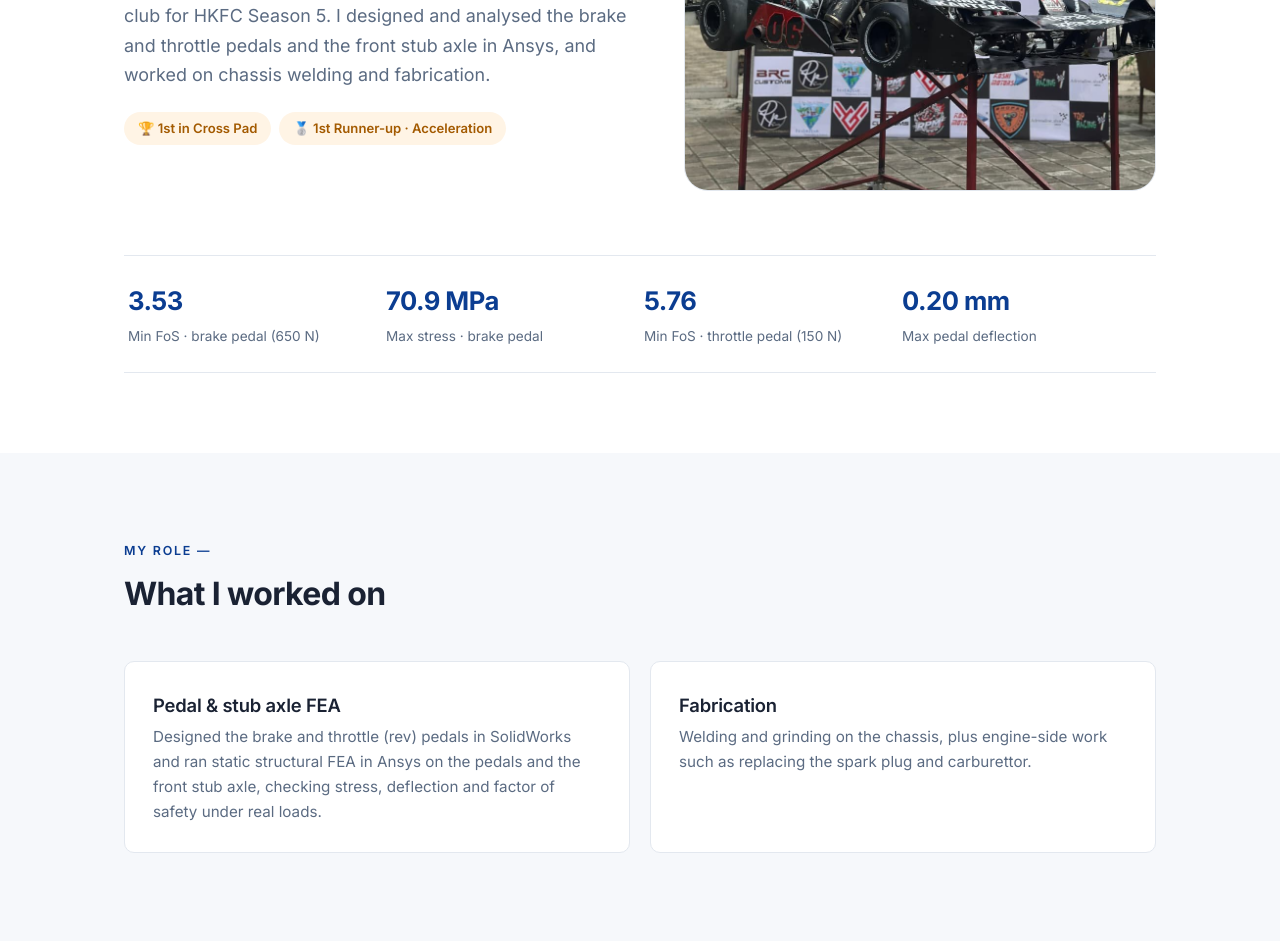
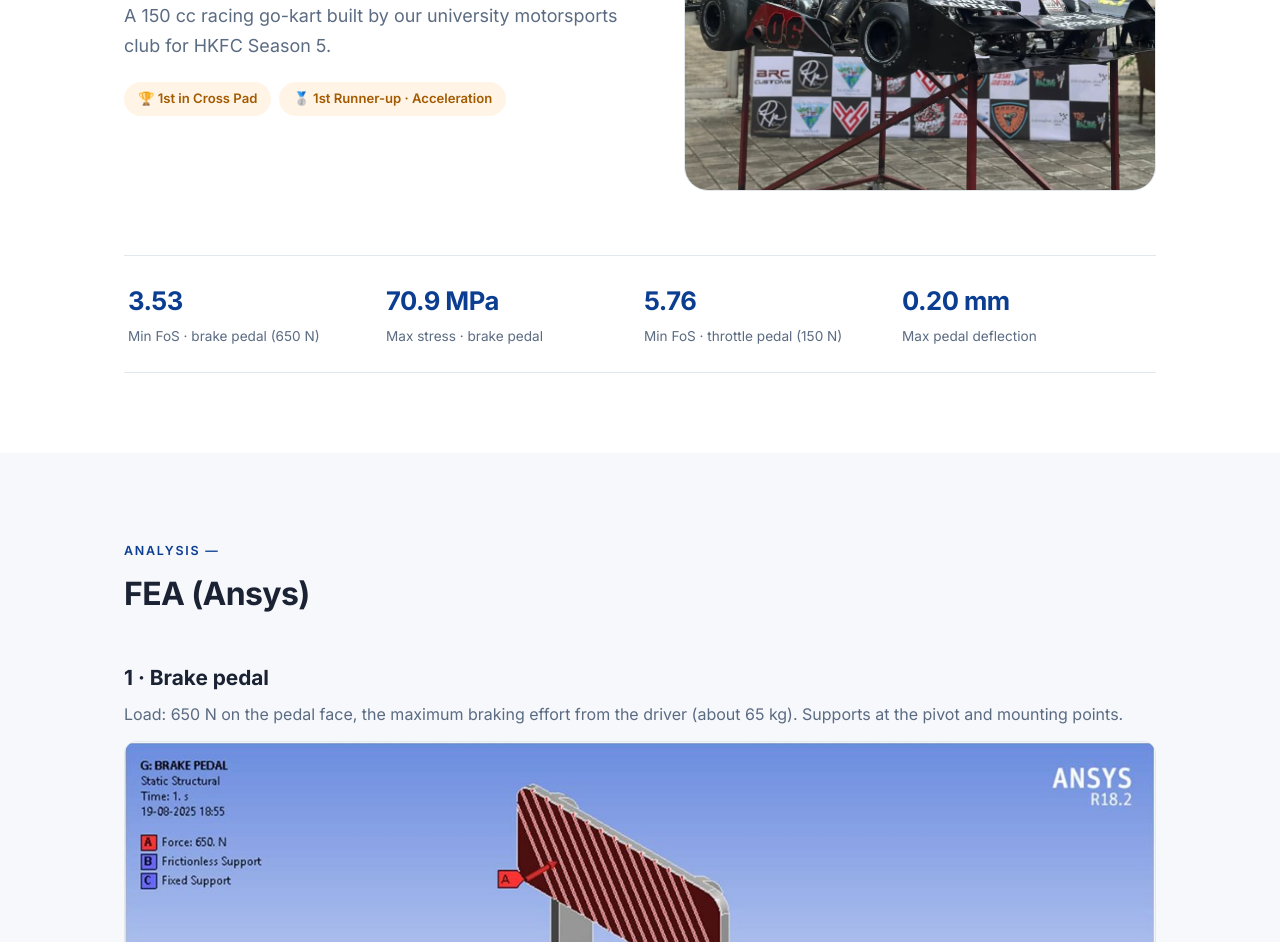
Before and after one commit to DivyamSingla09/DivyamSingla09.github.io, a plain HTML site: page go-kart.html in a window 1280 px wide. Shown: the part 554-1496 px from the top of the page. Drawn offline with Linux system fonts and the light colour scheme.

Commit message:
Remove role section and summary sentence from go-kart page
Co-Authored-By: Claude Opus 5.5 <noreply@anthropic.com>
Claude-Session: https://claude.ai/code/session_01TQ5tCzHBVEJt3wT4h9LdZB

```diff
--- a/go-kart.html
+++ b/go-kart.html
@@ -152,7 +152,7 @@
     <div>
       <div class="tag">Project · Team Trinity Karterz · HKFC Season 5</div>
       <h1>Racing Go-Kart<br><span>Pedals, Stub Axle &amp; FEA</span></h1>
-      <p class="lede">A 150 cc racing go-kart built by our university motorsports club for HKFC Season 5. I designed and analysed the brake and throttle pedals and the front stub axle in Ansys, and worked on chassis welding and fabrication.</p>
+      <p class="lede">A 150 cc racing go-kart built by our university motorsports club for HKFC Season 5.</p>
       <div class="badges"><span class="award">🏆 1st in Cross Pad</span><span class="award">🥈 1st Runner-up · Acceleration</span></div>
     </div>
     <div class="hero-photo"><img src="assets/kart-main.jpg" alt="Team Trinity Karterz go-kart on display stand"></div>
@@ -164,14 +164,6 @@
     <div class="stat"><b>0.20 mm</b><small>Max pedal deflection</small></div>
   </div>
 </header>
-
-<section class="wrap reveal">
-  <div class="sec-head"><span class="num">My role</span><h2>What I worked on</h2></div>
-  <div class="grid">
-    <div class="card"><h3>Pedal &amp; stub axle FEA</h3><p>Designed the brake and throttle (rev) pedals in SolidWorks and ran static structural FEA in Ansys on the pedals and the front stub axle, checking stress, deflection and factor of safety under real loads.</p></div>
-    <div class="card"><h3>Fabrication</h3><p>Welding and grinding on the chassis, plus engine-side work such as replacing the spark plug and carburettor.</p></div>
-  </div>
-</section>
 
 <section class="wrap reveal">
   <div class="sec-head"><span class="num">Analysis</span><h2>FEA (Ansys)</h2></div>
```
